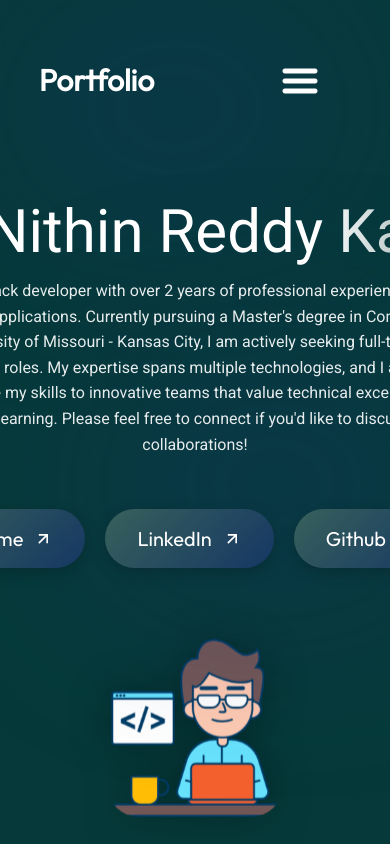
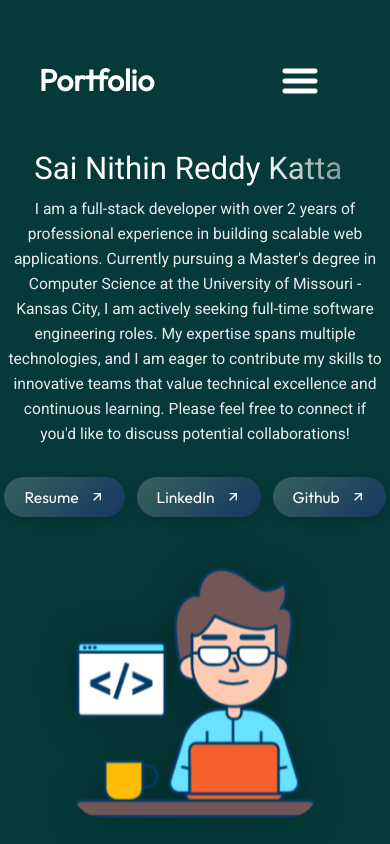
Before and after one commit to sainithinkatta/portfolio, a React (Vite) app: page / in a window 390 px wide. Shown: the top 844 px of the page. Built offline with nearby package versions, Linux system fonts and the light colour scheme.

Commit message:
updated media queries

```diff
--- a/src/components/Navbar/Navbar.module.css
+++ b/src/components/Navbar/Navbar.module.css
@@ -65,11 +65,11 @@
     align-items: center;
     gap: 13px;
     border-radius: 10px;
-    background: rgb(25, 55, 109);
+    background: rgb(0, 0, 0);
     background: linear-gradient(
       0deg,
       rgba(25, 55, 109, 0.2) 0%,
-      rgba(25, 55, 109, 1) 100%
+      rgb(0, 0, 0) 100%
     );
     padding: 24px 33px;
     box-shadow: 0 0 4px 0 rgba(0, 0, 0, 0.25);
--- a/src/components/Profile/Profile.jsx
+++ b/src/components/Profile/Profile.jsx
@@ -43,7 +43,8 @@ export const Profile = () => {
           {profileData.description}
         </p>
 
-        <div className="social-btns" style={{ display: 'flex' }}>
+        <div className="social-btns" style={{ display: 'flex', gap: '12px' }}>
+
           {/* Resume  */}
           <div className={styles.btnWrapper}>
             <a
--- a/src/components/Profile/Profile.module.css
+++ b/src/components/Profile/Profile.module.css
@@ -12,7 +12,8 @@
 
 .imageWrapper {
   position: relative;
-
+  width: 100%;
+  max-width: 500px;
   opacity: 0;
   transform: translateY(20px);
   transition: opacity 0.6s ease-out, transform 0.6s ease-out;
@@ -24,10 +25,8 @@
 }
 
 .heroImg {
-  width: 70%;
-  /* height: auto; */
+  width: 100%;
   border-radius: 30px;
-  /* position: relative; */
   z-index: 2;
   animation: floating 3s ease-in-out infinite;
   filter: drop-shadow(0 0 20px rgba(0, 0, 0, 0.3));
@@ -60,7 +59,7 @@
 }
 
 .title {
-  font-size: 60px;
+  font-size: clamp(40px, 6vw, 60px);
   font-weight: 300;
   margin-bottom: 10px;
   font-family: var(--font-roboto);
@@ -85,12 +84,20 @@
   font-family: var(--font-roboto);
   margin-bottom: 52px;
   line-height: 1.6;
-  width: 615px;
+  max-width: 615px;
+  width: 100%;
   opacity: 0.9;
+}
+
+.social-btns {
+  display: flex;
+  flex-wrap: wrap;
+  gap: 20px;
 }
 
 .btnWrapper {
   perspective: 1000px;
+  margin-bottom: 15px;
 }
 
 .contactBtn {
@@ -101,15 +108,14 @@
   );
   color: var(--color-text);
   border-radius: 100px;
-  font-size: clamp(20px, 2.5vw, 30px);
-  padding: 17px 32px;
+  font-size: clamp(16px, 2.5vw, 24px);
+  padding: 12px 24px;
   display: flex;
   align-items: center;
   gap: 10px;
   transition: all 0.3s ease;
   box-shadow: 0 4px 15px rgba(0, 0, 0, 0.2);
   transform-style: preserve-3d;
-  margin-right: 20px;
 }
 
 .contactBtn:hover {
@@ -127,32 +133,8 @@
   transform: translate(3px, -3px);
 }
 
-.topBlur {
-  position: absolute;
-  width: 50vw;
-  height: 50vw;
-  min-width: 350px;
-  top: -128px;
-  left: -10vw;
-  border-radius: 764px;
-  background: rgba(25, 55, 109, 0.7);
-  filter: blur(100px);
-  z-index: 0;
-  animation: pulse 10s ease-in-out infinite;
-}
-
-.bottomBlur {
-  position: absolute;
-  width: 70vw;
-  height: 50vw;
-  min-width: 350px;
-  top: 246px;
-  right: -25vw;
-  border-radius: 764px;
-  background: rgba(25, 55, 109, 0.7);
-  filter: blur(100px);
-  z-index: 0;
-  animation: pulse 10s ease-in-out infinite reverse;
+.topBlur, .bottomBlur {
+  display: none;
 }
 
 @keyframes floating {
@@ -191,25 +173,46 @@
 @media screen and (max-width: 830px) {
   .container {
     flex-direction: column-reverse;
-    margin-top: 40px;
-    text-align: center;
-    gap: 40px;
+    margin: 40px 5%;
+    gap: 30px;
   }
 
   .content {
     align-items: center;
-    margin-left: 0;
+    margin: 0;
+    margin-top: 10px;
+    text-align: center;
   }
 
   .imageWrapper {
-    width: 80%;
+    width: 70%;
+    max-width: 350px;
   }
 
   .title {
+    font-size: clamp(30px, 8vw, 40px);
     text-align: center;
   }
 
   .description {
+    font-size: clamp(14px, 4vw, 16px);
     text-align: center;
+    margin-bottom: 30px;
+    width: 100%;
+  }
+
+  .social-btns {
+    justify-content: center;
+    gap: 15px;
+  }
+
+  .contactBtn {
+    font-size: clamp(14px, 4vw, 18px);
+    padding: 10px 20px;
+  }
+
+  .arrow {
+    width: 16px;
+    height: 16px;
   }
 }
```
